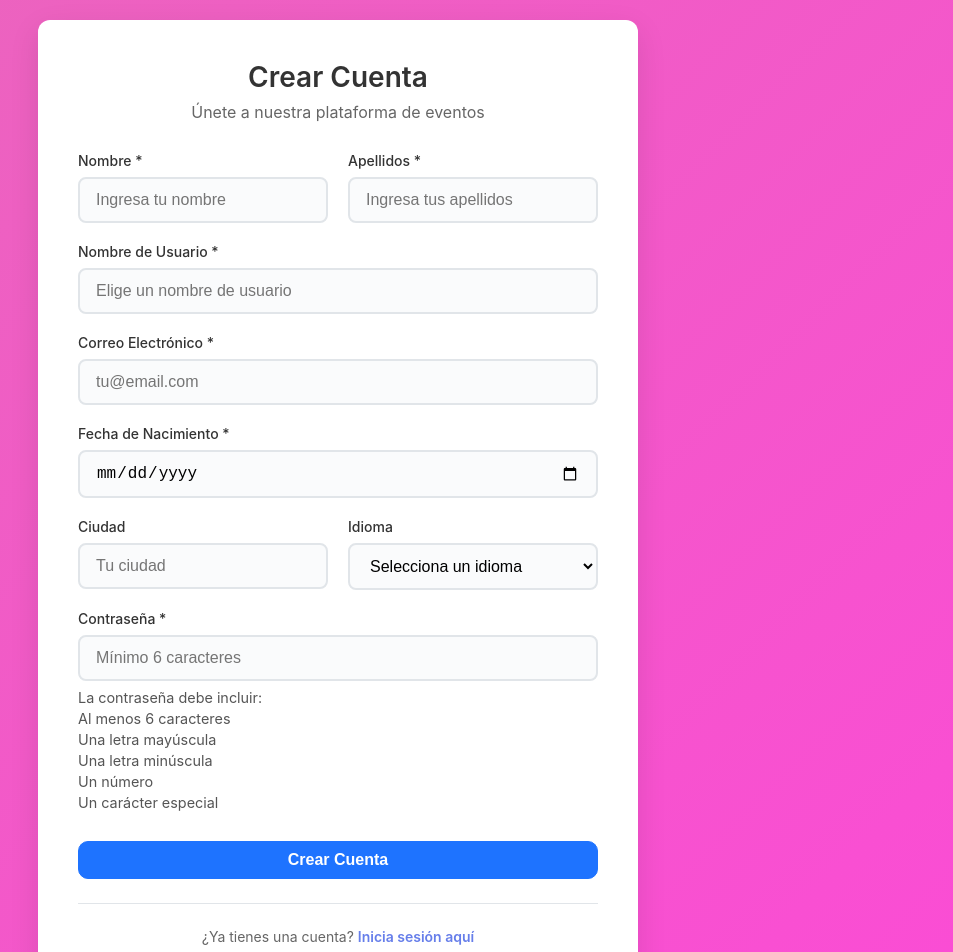
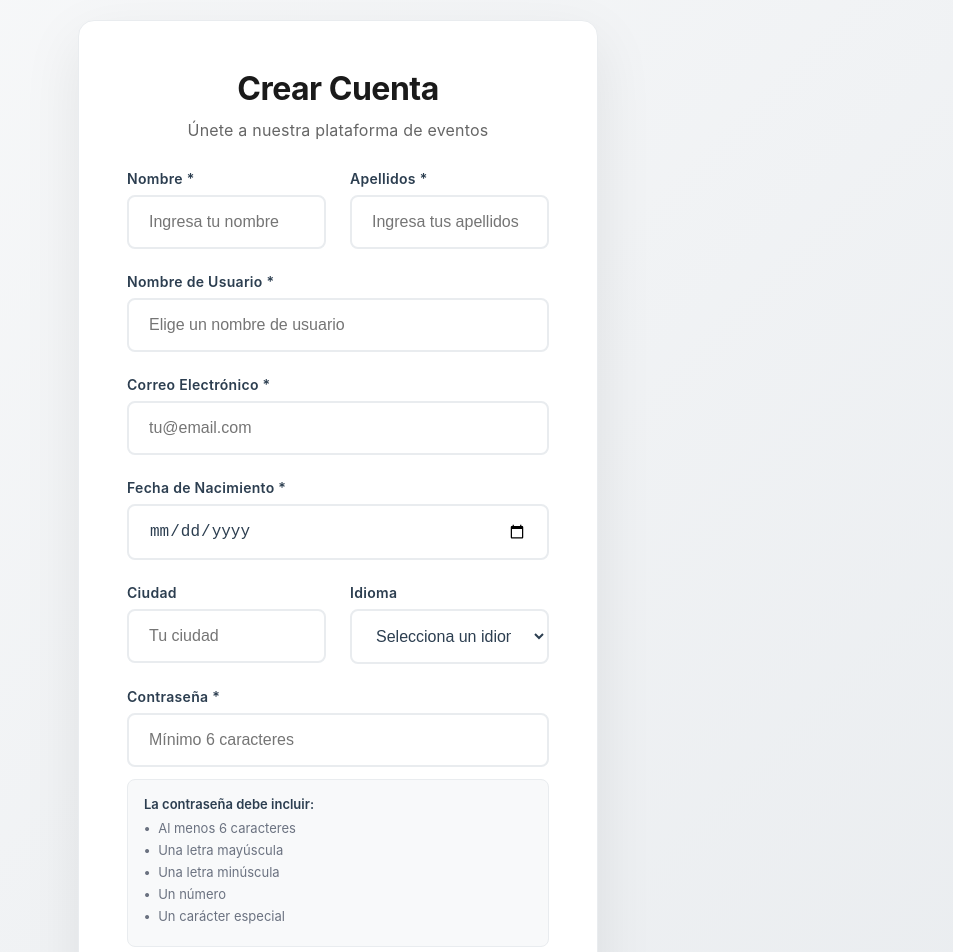
Before and after one commit to UB-ES-2025-A3/ProyectoA3, a React (Create React App) app in the folder frontend/: page /register in a window 1280 px wide. Shown: the top 952 px of the page, without its empty margins (302-1255 px from the left). Built offline with nearby package versions, Linux system fonts and the light colour scheme; no server answers.

Commit message:
interfaz mas profesional y elegante (register)

```diff
--- a/frontend/src/components/users/RegisterForm.css
+++ b/frontend/src/components/users/RegisterForm.css
@@ -4,37 +4,42 @@
   align-items: center;
   min-height: 100vh;
   padding: 20px;
-  background: linear-gradient(135deg, #ea66bc 0%, #fb4cd5 100%);
+  background: linear-gradient(135deg, #f8f9fa 0%, #e9ecef 100%);
 }
 
 .register-form {
   background: white;
-  padding: 40px;
-  border-radius: 12px;
-  box-shadow: 0 10px 30px rgba(0, 0, 0, 0.1);
+  padding: 48px;
+  border-radius: 16px;
+  box-shadow: 0 20px 60px rgba(0, 0, 0, 0.08);
   width: 100%;
-  max-width: 600px;
+  max-width: 520px;
+  font-family: 'Inter', 'Segoe UI', 'Helvetica Neue', sans-serif;
+  border: 1px solid #e9ecef;
 }
 
 .register-form h2 {
   text-align: center;
-  margin-bottom: 8px;
-  color: #333;
-  font-size: 28px;
-  font-weight: 600;
+  margin-bottom: 12px;
+  color: #1a1a1a;
+  font-size: 32px;
+  font-weight: 700;
+  letter-spacing: -0.5px;
 }
 
 .form-subtitle {
   text-align: center;
-  color: #666;
-  margin-bottom: 30px;
+  color: #6c757d;
+  margin-bottom: 40px;
   font-size: 16px;
+  font-weight: 400;
+  letter-spacing: 0.2px;
 }
 
 .form-row {
   display: grid;
   grid-template-columns: 1fr 1fr;
-  gap: 20px;
+  gap: 24px;
 }
 
 @media (max-width: 768px) {
@@ -45,82 +50,130 @@
 }
 
 .register-form .form-group {
-  margin-bottom: 20px;
+  margin-bottom: 24px;
 }
 
 .register-form .form-label {
   display: block;
   margin-bottom: 8px;
-  font-weight: 500;
-  color: #333;
+  font-weight: 600;
+  color: #2c3e50;
   font-size: 14px;
+  letter-spacing: 0.3px;
 }
 
 .register-form .form-input {
   width: 100%;
-  padding: 12px 16px;
-  border: 2px solid #e1e5e9;
+  background-color: #ffffff;
+  border: 2px solid #e9ecef;
+  padding: 16px 20px;
   border-radius: 8px;
   font-size: 16px;
+  color: #2c3e50;
   transition: all 0.2s ease;
-  background-color: #fafbfc;
 }
 
 .register-form .form-input:focus {
   outline: none;
-  border-color: #f037c8;
-  background-color: white;
-  box-shadow: 0 0 0 3px rgba(102, 126, 234, 0.1);
+  border-color: #8b5cf6;
+  background-color: #ffffff;
+  box-shadow: 0 0 0 4px rgba(139, 92, 246, 0.1);
 }
 
 .register-form .form-input.error {
-  border-color: #e74c3c;
-  background-color: #fdf2f2;
+  border-color: #ef4444;
+  background-color: #fef2f2;
 }
 
 .register-form .form-input.error:focus {
-  border-color: #e74c3c;
-  box-shadow: 0 0 0 3px rgba(231, 76, 60, 0.1);
+  border-color: #ef4444;
+  box-shadow: 0 0 0 4px rgba(239, 68, 68, 0.1);
 }
 
 .register-form .error-message {
-  color: #e74c3c;
+  color: #ef4444;
   font-size: 13px;
-  margin-top: 6px;
+  margin-top: 8px;
   display: flex;
   align-items: center;
+  font-weight: 500;
 }
 
 .register-form .error-message::before {
-  content: "⚠";
-  margin-right: 6px;
-  font-size: 12px;
+  margin-right: 8px;
+  font-size: 14px;
 }
 
 .register-submit {
   width: 100%;
-  padding: 16px;
-  background: linear-gradient(135deg, #c117f1 0%, #764ba2 100%);
+  padding: 20px 32px;
+  border-radius: 12px;
+  font-size: 18px;
+  font-weight: 700;
+  text-transform: none;
   color: white;
+  background: linear-gradient(135deg, #828282 0%, #4f4f50 50%, #000000 100%);
   border: none;
-  border-radius: 8px;
-  font-size: 16px;
-  font-weight: 600;
   cursor: pointer;
-  transition: all 0.2s ease;
-  margin-top: 10px;
+  box-shadow:
+    0 8px 32px rgba(139, 92, 246, 0.3),
+    0 4px 16px rgba(139, 92, 246, 0.2),
+    inset 0 1px 0 rgba(255, 255, 255, 0.2);
+  transition: all 0.4s cubic-bezier(0.175, 0.885, 0.32, 1.275);
+  letter-spacing: 0.5px;
+  position: relative;
+  overflow: hidden;
+  margin-top: 8px;
 }
 
-.register-submit:hover:not(:disabled) {
-  transform: translateY(-2px);
-  box-shadow: 0 8px 25px rgba(102, 126, 234, 0.3);
+/* Efecto de brillo interno */
+.register-submit::before {
+  content: '';
+  position: absolute;
+  top: 0;
+  left: -100%;
+  width: 100%;
+  height: 100%;
+  background: linear-gradient(90deg, transparent, rgba(255, 255, 255, 0.3), transparent);
+  transition: left 0.6s ease;
 }
 
+/* Hover y focus del botón */
+.register-submit:hover:not(:disabled),
+.register-submit:focus:not(:disabled) {
+  transform: translateY(-3px) scale(1.02);
+  box-shadow:
+    0 16px 48px rgba(139, 92, 246, 0.4),
+    0 8px 24px rgba(139, 92, 246, 0.3),
+    inset 0 1px 0 rgba(255, 255, 255, 0.3);
+  background: linear-gradient(135deg, #828282 0%, #4f4f50 50%, #000000 100%);
+}
+
+/* Efecto de brillo al hacer hover */
+.register-submit:hover::before {
+  left: 100%;
+}
+
+/* Estado activo */
+.register-submit:active:not(:disabled) {
+  transform: translateY(-1px) scale(0.98);
+  box-shadow:
+    0 8px 24px rgba(139, 92, 246, 0.3),
+    0 4px 12px rgba(139, 92, 246, 0.2),
+    inset 0 2px 4px rgba(0, 0, 0, 0.1);
+}
+
+/* Estado deshabilitado */
 .register-submit:disabled {
-  opacity: 0.7;
+  opacity: 0.5;
   cursor: not-allowed;
   transform: none;
-  box-shadow: none;
+  box-shadow: 0 4px 16px rgba(139, 92, 246, 0.1);
+  background: linear-gradient(135deg, #9ca3af 0%, #6b7280 100%);
+}
+
+.register-submit:disabled::before {
+  display: none;
 }
 
 .register-form select.form-input {
@@ -132,51 +185,76 @@
 }
 
 .form-footer {
-  margin-top: 24px;
+  margin-top: 32px;
   text-align: center;
   padding-top: 24px;
-  border-top: 1px solid #e1e5e9;
+  border-top: 1px solid #e9ecef;
 }
 
 .form-footer p {
-  color: #666;
+  color: #6c757d;
   font-size: 14px;
   margin: 0;
+  font-weight: 400;
 }
 
 .form-footer a {
-  color: #f037c8;
+  color: #8b5cf6;
   text-decoration: none;
   font-weight: 600;
   transition: color 0.2s ease;
 }
 
 .form-footer a:hover {
-  color: #c117f1;
+  color: #7c3aed;
   text-decoration: underline;
 }
 
 .password-requirements {
-  font-size: 0.9rem;
-  color: #555;
-  margin-top: 8px;
+  font-size: 13px;
+  color: #6c757d;
+  margin-top: 12px;
+  background: #f8f9fa;
+  padding: 16px;
+  border-radius: 8px;
+  border: 1px solid #e9ecef;
+}
+
+.password-requirements p {
+  margin: 0 0 8px 0;
+  font-weight: 600;
+  color: #2c3e50;
 }
 
 .password-requirements ul {
   list-style: none;
   padding-left: 0;
-  margin-top: 4px;
+  margin: 0;
 }
 
 .password-requirements li {
-  margin-bottom: 4px;
+  margin-bottom: 6px;
   transition: color 0.3s ease;
+  font-size: 13px;
+  display: flex;
+  align-items: center;
+}
+
+.password-requirements li::before {
+  content: "•";
+  margin-right: 8px;
+  font-weight: bold;
 }
 
 .password-requirements li.valid {
-  color: #28a745; /* verde */
+  color: #10b981;
 }
 
-.password-requirements li.invalid {
-  color: #dc3545; /* rojo */
+.password-requirements li.valid::before {
+  content: "✓";
+  color: #10b981;
 }
+
+.password-requirements li.unmet {
+  color: #6b7280;
+}
--- a/frontend/src/components/users/RegisterForm.js
+++ b/frontend/src/components/users/RegisterForm.js
@@ -249,14 +249,14 @@ const RegisterForm = ({ onSuccess, onError }) => {
               onChange={handleChange}
               placeholder="Mínimo 6 caracteres"
             />
-            <div className= "password-requirements">
+            <div className="password-requirements">
               <p>La contraseña debe incluir:</p>
               <ul>
-                <li className={pwdRequirements.length ? 'met' : 'unmet'}>Al menos 6 caracteres</li>
-                <li className={pwdRequirements.uppercase ? 'met' : 'unmet'}>Una letra mayúscula</li>
-                <li className={pwdRequirements.lowercase ? 'met' : 'unmet'}>Una letra minúscula</li>
-                <li className={pwdRequirements.number ? 'met' : 'unmet'}>Un número</li>
-                <li className={pwdRequirements.specialChar ? 'met' : 'unmet'}>Un carácter especial</li>
+                <li className={pwdRequirements.length ? 'valid' : 'unmet'}>Al menos 6 caracteres</li>
+                <li className={pwdRequirements.uppercase ? 'valid' : 'unmet'}>Una letra mayúscula</li>
+                <li className={pwdRequirements.lowercase ? 'valid' : 'unmet'}>Una letra minúscula</li>
+                <li className={pwdRequirements.number ? 'valid' : 'unmet'}>Un número</li>
+                <li className={pwdRequirements.specialChar ? 'valid' : 'unmet'}>Un carácter especial</li>
               </ul>
             </div>
             {errors.password && <div className="error-message">{errors.password}</div>}
@@ -264,7 +264,7 @@ const RegisterForm = ({ onSuccess, onError }) => {
 
           <button
             type="submit"
-            className="btn btn-primary register-submit"
+            className="register-submit"
             disabled={isLoading}
           >
             {isLoading ? 'Creando cuenta...' : 'Crear Cuenta'}
--- a/frontend/src/styles/index.css
+++ b/frontend/src/styles/index.css
@@ -37,17 +37,10 @@ code {
   text-align: center;
 }
 
-.btn-primary {
-  background-color: #007bff;
-  color: white;
-}
 
-.btn-primary:hover {
-  background-color: #0056b3;
-}
 
 .btn-secondary {
-  background-color: #6c757d;
+  background-color: #7d6c6c;
   color: white;
 }
 
```
Also changed, not shown: frontend/src/App.js (line endings or trailing spaces), frontend/src/pages/RegisterPage.js (line endings or trailing spaces), frontend/src/styles/App.css (line endings or trailing spaces), 1 other file (tests, documents, lock files or other folders).
